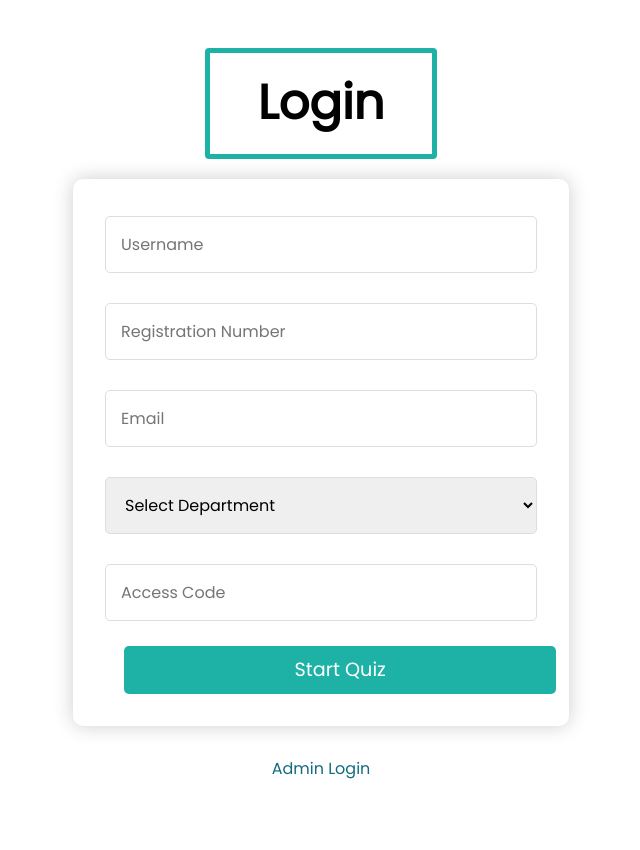
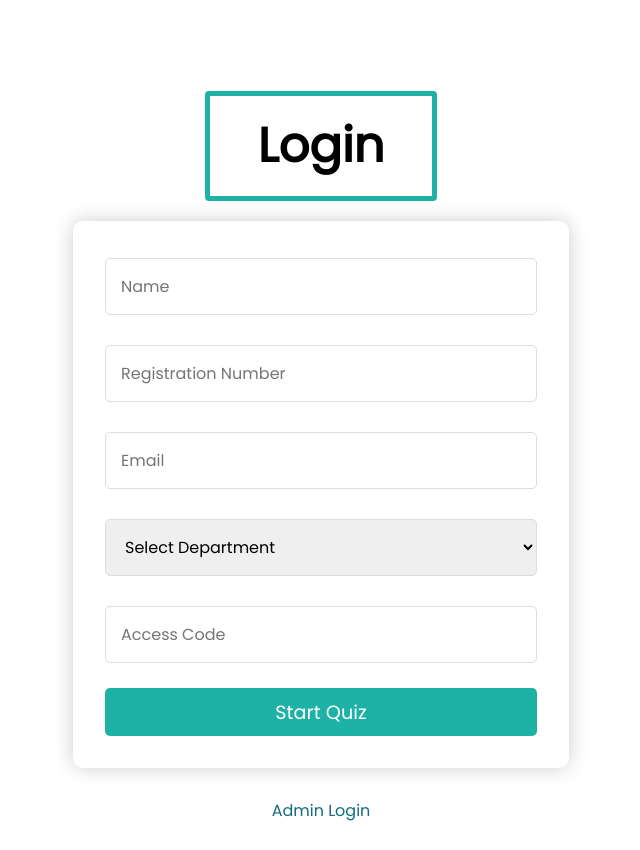
Before and after one commit to kartheesan05/Aptitude_Software, a React (Create React App) app in the folder client/: page / in a window 1280 px wide. Shown: the whole page, without its empty margins (319-959 px from the left). Before the commit the page ends 800 px from the top, so only its background shows below. Built offline with nearby package versions, Linux system fonts and the light colour scheme.

Commit message:
Your commit message

```diff
--- a/client/src/components/Feedback.js
+++ b/client/src/components/Feedback.js
@@ -27,6 +27,7 @@ const StarRating = ({ rating, setRating, question }) => {
 export default function Feedback() {
     const navigate = useNavigate();
     const [error, setError] = useState('');
+    const [isLoading, setIsLoading] = useState(true);
     const {
         questions: { queue, answers },
         result: { result, username, email, regNo, department, departmentId }
@@ -150,11 +151,32 @@ export default function Feedback() {
     };
 
     useEffect(() => {
-        if (result?.length && username && email) {
-            storeResult()
-                .then(res => console.log("Result stored successfully:", res))
-                .catch(err => console.error("Failed to store result:", err));
-        }
+        // Store result first
+        const initializePage = async () => {
+            setIsLoading(true);
+            try {
+                if (result?.length && username && email) {
+                    await storeResult();
+                }
+
+                // Check navigation only after storing result
+                const response = await axios.get(`http://localhost:5000/api/users/check-test-status`, {
+                    params: { email, regNo }
+                });
+
+                if (!response.data.hasCompletedTest) {
+                    navigate('/', { replace: true });
+                }
+            } catch (error) {
+                console.error('Initialization error:', error);
+                // Don't navigate away immediately on error
+                setError('There was an error loading your feedback page. Please try refreshing.');
+            } finally {
+                setIsLoading(false);
+            }
+        };
+
+        initializePage();
     }, []);
 
     useEffect(() => {
@@ -180,31 +202,18 @@ export default function Feedback() {
         window.history.pushState(null, null, window.location.pathname);
         window.addEventListener('popstate', preventBackNavigation);
 
-        // Check if user came from quiz or was redirected due to tab switching
-        const checkNavigation = async () => {
-            try {
-                // You might want to add an API endpoint to check the user's test status
-                const response = await axios.get(`http://localhost:5000/api/users/check-test-status`, {
-                    params: { email, regNo }
-                });
-
-                if (!response.data.hasCompletedTest) {
-                    navigate('/', { replace: true });
-                }
-            } catch (error) {
-                console.error('Navigation check error:', error);
-                navigate('/', { replace: true });
-            }
-        };
-
-        checkNavigation();
-
         // Cleanup function
         return () => {
             window.removeEventListener('beforeunload', preventLeaving);
             window.removeEventListener('popstate', preventBackNavigation);
         };
     }, [navigate, email, regNo]);
+
+    if (isLoading) {
+        return <div className='container'>
+            <h2 className='title text-light'>Loading...</h2>
+        </div>;
+    }
 
     return (
         <div className='container'>
--- a/client/src/components/Instructions.js
+++ b/client/src/components/Instructions.js
@@ -50,8 +50,8 @@ export default function Instructions() {
     }
 
     return (
-        <div className='inst-container'>
-            <h1 className='inst-title'>Instructions</h1>
+        <div className='container'>
+            <h1 className='title'>Instructions</h1>
 
             <div className='instructions'>
                 <h2>Please read the following instructions carefully:</h2>
--- a/client/src/components/Login.js
+++ b/client/src/components/Login.js
@@ -38,6 +38,11 @@ export default function Login() {
         return email.endsWith('@svce.ac.in');
     };
 
+    const validateRegNo = (regNo) => {
+        const regNoPattern = /^\d{13}$/;  // Exactly 13 digits
+        return regNoPattern.test(regNo);
+    };
+
     const handleChange = (e) => {
         const { name, value } = e.target;
         setErrors(prev => ({...prev, [name]: ''}));
@@ -51,6 +56,9 @@ export default function Login() {
         } else if (name === 'email' && value && !validateEmail(value)) {
             setErrors(prev => ({...prev, email: 'Please use your college email'}));
             setFormData(prev => ({...prev, [name]: value}));
+        } else if (name === 'regNo' && value && !validateRegNo(value)) {
+            setErrors(prev => ({...prev, regNo: 'Registration number must be 13 digits'}));
+            setFormData(prev => ({...prev, [name]: value}));
         } else {
             setFormData(prev => ({...prev, [name]: value}));
         }
@@ -62,13 +70,17 @@ export default function Login() {
         setError('');
 
         let newErrors = {};
-        if (!formData.username?.trim()) newErrors.username = 'Username is required';
+        if (!formData.username?.trim()) newErrors.username = 'Name is required';
         if (!formData.email?.trim()) {
             newErrors.email = 'Email is required';
         } else if (!validateEmail(formData.email)) {
             newErrors.email = 'Please use your college email';
         }
-        if (!formData.regNo?.trim()) newErrors.regNo = 'Registration number is required';
+        if (!formData.regNo?.trim()) {
+            newErrors.regNo = 'Registration number is required';
+        } else if (!validateRegNo(formData.regNo)) {
+            newErrors.regNo = 'Registration number must be 13 digits';
+        }
         if (!formData.department) newErrors.department = 'Department is required';
         if (!formData.accessCode?.trim()) newErrors.accessCode = 'Access code is required';
 
@@ -148,7 +160,7 @@ export default function Login() {
                     <input
                         type="text"
                         name="username"
-                        placeholder="Username"
+                        placeholder="Name"
                         value={formData.username}
                         onChange={handleChange}
                     />
@@ -162,6 +174,8 @@ export default function Login() {
                         placeholder="Registration Number"
                         value={formData.regNo}
                         onChange={handleChange}
+                        maxLength={13}
+                        pattern="\d{13}"
                     />
                     {errors.regNo && <div className="error">{errors.regNo}</div>}
                 </div>
--- a/client/src/components/Quiz.js
+++ b/client/src/components/Quiz.js
@@ -114,7 +114,7 @@ export default function Quiz() {
                 if (unanswered.length > 0) {
                     setShowConfirmation(true);
                 } else {
-                    navigate('/feedback');
+                    navigate('/feedback', { state: { fromQuiz: true } });
                 }
                 return;
             }
@@ -149,7 +149,7 @@ export default function Quiz() {
         <div className='container'>
             {!isFullscreen && (
                 <div className="fullscreen-notice" style={{
-                    backgroundColor: '#fff3cd',
+                    backgroundColor: '#17c6e5',
                     color: '#856404',
                     padding: '10px',
                     marginBottom: '15px',
@@ -164,7 +164,7 @@ export default function Quiz() {
                                 padding: '5px 10px',
                                 border: 'none',
                                 borderRadius: '3px',
-                                backgroundColor: '#856404',
+                                backgroundColor: '#136b7f',
                                 color: 'white',
                                 cursor: 'pointer'
                             }}
@@ -237,7 +237,7 @@ export default function Quiz() {
                         Continue Answering
                     </button>
                     <button
-                        onClick={() => navigate('/feedback')}
+                        onClick={() => navigate('/feedback', { state: { fromQuiz: true } })}
                         style={{
                             padding: '8px 16px',
                             backgroundColor: '#dc3545',
--- a/client/src/styles/Instructions.css
+++ b/client/src/styles/Instructions.css
@@ -14,7 +14,7 @@ body {
     padding: 0; */
 }
 
-.inst-container {
+.container {
     display: flex;
     flex-direction: column;
     justify-content: center;
@@ -25,9 +25,9 @@ body {
     padding-bottom: 10px;
 }
 
-.inst-title {
+.title {
     font-size: 3em;
-    margin: 7em 0;
+    margin: 0.5em 0;
     color: var(--light-color);
     padding: 0.3em 0.5em;
     border: 3px solid var(--primary-color); /* Border with the primary color */
--- a/client/src/styles/Login.css
+++ b/client/src/styles/Login.css
@@ -23,7 +23,7 @@ body {
     align-items: center;
     flex-direction: column;
     min-height: 100vh;
-    padding: 20px;
+    padding: 10px;
 }
 
 .title {
@@ -42,6 +42,9 @@ body {
     padding: 2em;
     border-radius: 10px;
     box-shadow: 0 0 20px rgba(0, 0, 0, 0.2);
+    display: flex;
+    flex-direction: column;
+    align-items: center;
 }
 
 .textbox input, .textbox select {
@@ -55,8 +58,8 @@ body {
 }
 
 .btn {
-    width: 100%;
-    padding: 15px;
+    width: calc(100% - 2px);
+    padding: 18px;
     margin-top: 20px;
     background: #1eb2a6;
     color: white;
@@ -64,11 +67,11 @@ body {
     border-radius: 5px;
     font-size: 16px;
     cursor: pointer;
-    transition: background 0.3s ease;
+    transition: background-color 0.3s ease;
 }
 
 .btn:hover {
-    background: #189a90;
+    background-color: #27c4b7;
 }
 
 .auth-links {
@@ -113,6 +116,7 @@ body {
 }
 
 .input-group {
+    width: 100%;
     position: relative;
     margin-bottom: 20px;
 }
@@ -160,3 +164,10 @@ body {
     outline: none;
     border-color: #1eb2a6;
 }
+
+.textbox input,
+.textbox select,
+.textbox button {
+    width: 100%;
+    box-sizing: border-box;
+}
--- a/client/src/styles/QuestionUpload.css
+++ b/client/src/styles/QuestionUpload.css
@@ -3,7 +3,9 @@
   flex-direction: column;
   justify-content: center;
   align-items: center;
+  margin-top: 50px;
   padding: 20px;
+
 }
 
 .title {
```
